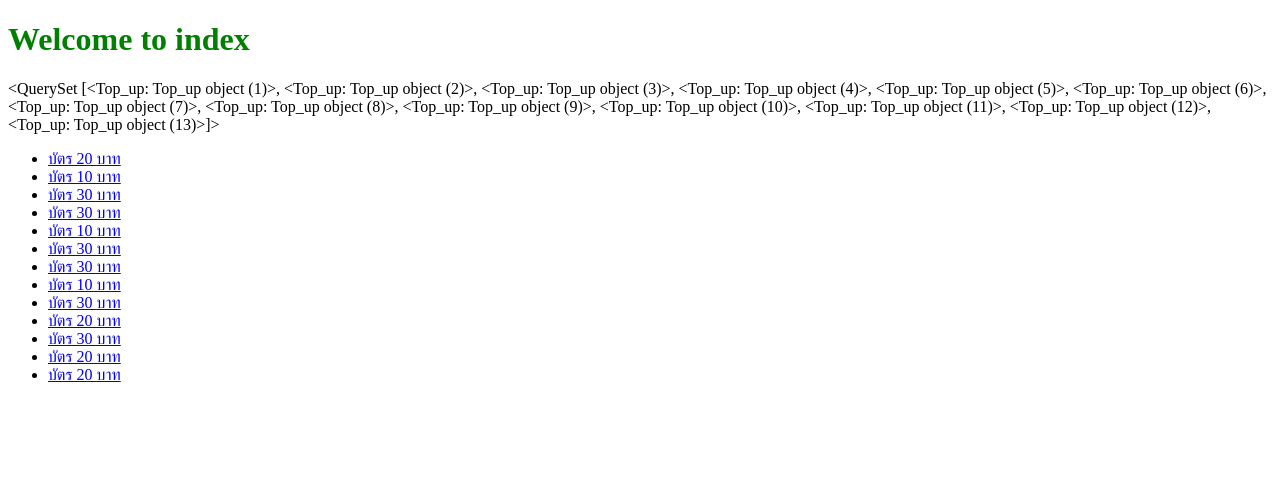
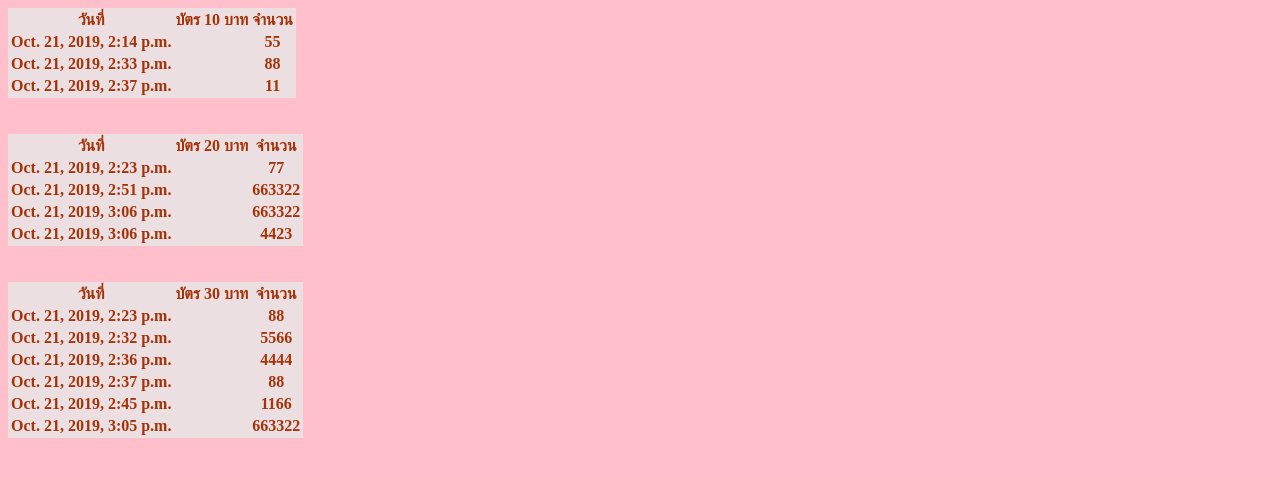
Before and after one commit to iryudragon01/shop, a Django app: page /stock/ in a window 1280 px wide. Shown: the top 477 px of the page. Run offline with Django 3.2, Linux system fonts and the light colour scheme; data comes from the database, SQL or seed files in the repository; both versions use the stored data as it was after the commit; lists and menus that the app fills with data are empty.

Commit message:
index with table

```diff
--- /dev/null
+++ b/stock/mytest.py
@@ -0,0 +1,5 @@
+from .models import Item,Top_up
+
+allitem=Item.objects.all()
+for item in allitem:
+    print(item.name)
--- a/stock/static/stock/main.css
+++ b/stock/static/stock/main.css
@@ -1,3 +1,8 @@
 h1{
     color:green;
 }
+li,table{
+    color:rgb(165, 51, 9);
+    background-color: rgb(235, 223, 225);
+    border-block-color: pink;
+}
--- a/stock/templates/stock/index.html
+++ b/stock/templates/stock/index.html
@@ -1,16 +1,25 @@
 {% extends "stock/layout.html"%}
 {%block content%}
-<h1>Welcome to index</h1>
+{% for item in latest_all_list %}
+    {%if item.fillup %}
+    <table>
+            <tr>
+                <th>วันที่</th>
+                <th>{{item.name}}</th>
+                <th>จำนวน</th>
+            </tr>
 
-{{latest_all_list.1}}
-    {% if latest_all_list %}
-        <ul>
-        {% for item in latest_all_list.1 %}
-            <li><a href="hello">{{ item.item}}</a></li>
-        {% endfor %}
-        </ul>
-    {% else %}
-        <p>No polls are available.</p>
+                {% for subitem in item.fillup %}
+                <tr>
+                <th>{{subitem.date}}</th>
+                <th></th>
+                <th>{{subitem.volume}}</th></tr>
+                {% endfor %}
 
-    {% endif %}
+
+
+    </table>
+    <br/><br/>
+    {%endif%}
+{% endfor %}
 {%endblock content%}
--- a/stock/templates/stock/layout.html
+++ b/stock/templates/stock/layout.html
@@ -2,10 +2,14 @@
 {% load static%}
 <html>
     <head>
-        <title>my layout</title>
+        <title>shop
+            {%if title%}
+            -{{title}}
+            {%endif%}
+        </title>
         <link rel="stylesheet" href="{%static 'stock/main.css'%}" type="text/css"  >
     </head>
-    <body>
+    <body bgcolor="pink" >
         {%block content%}{%endblock content%}
 
     </body>
--- a/stock/views.py
+++ b/stock/views.py
@@ -9,11 +9,17 @@ class IndexView(generic.ListView):
     context_object_name = 'latest_all_list'
 
     def get_queryset(self):
-        item = Item.objects.all()
-        topup = Top_up.objects.all()
-        all = [item, topup]
-
-        return all
+        # all = [Item.objects.all(), Top_up.objects.all()]
+        itemlist=Item.objects.all()
+        myall=[]
+        for index in itemlist:
+            item={
+                'name':index.name,
+                'fillup':Top_up.objects.filter(item__pk=index.id)
+                }
+            myall.append(item)
+        return myall
+        # return all
 
 
 class TopupView(generic.CreateView):
```
Also changed, not shown: db.sqlite3.
